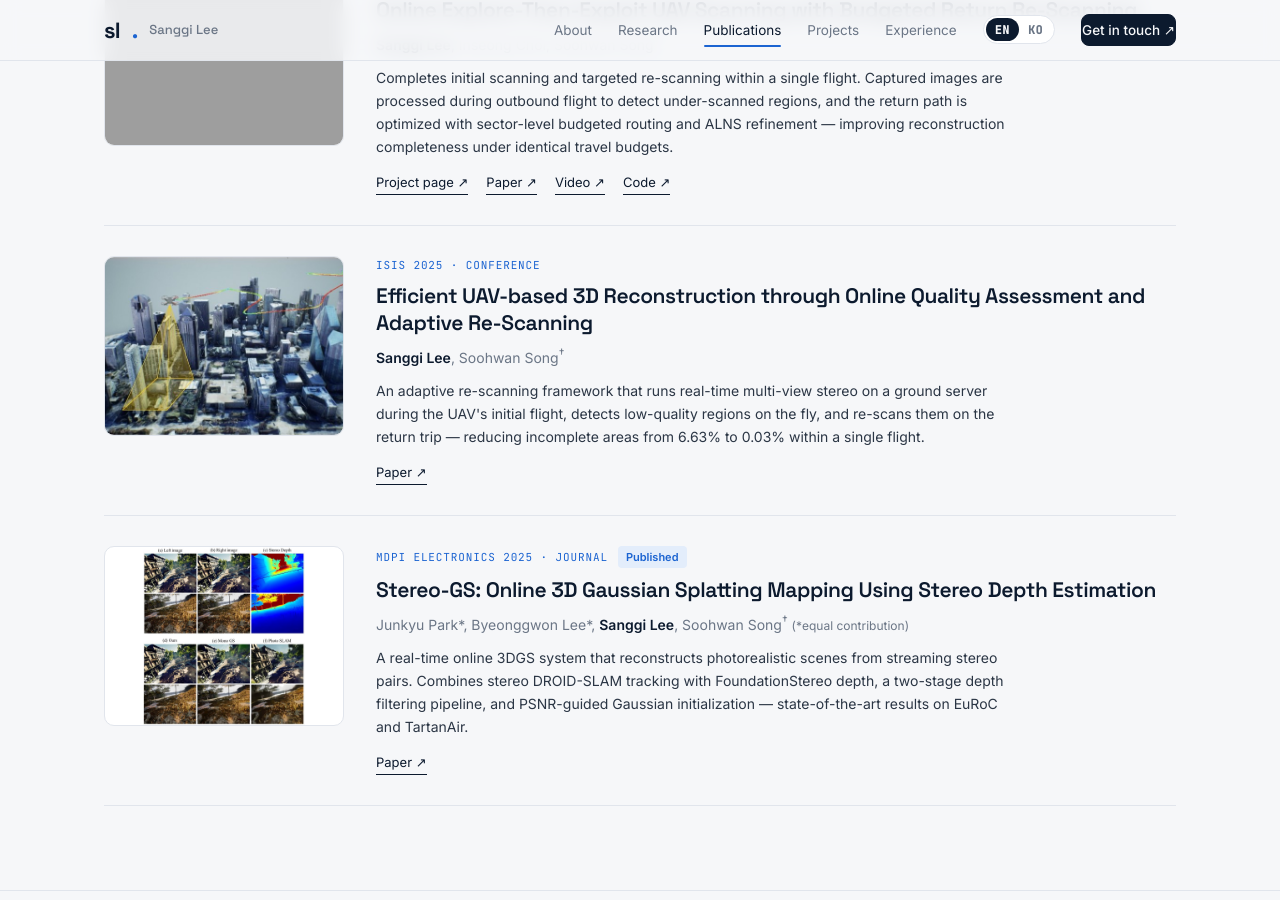
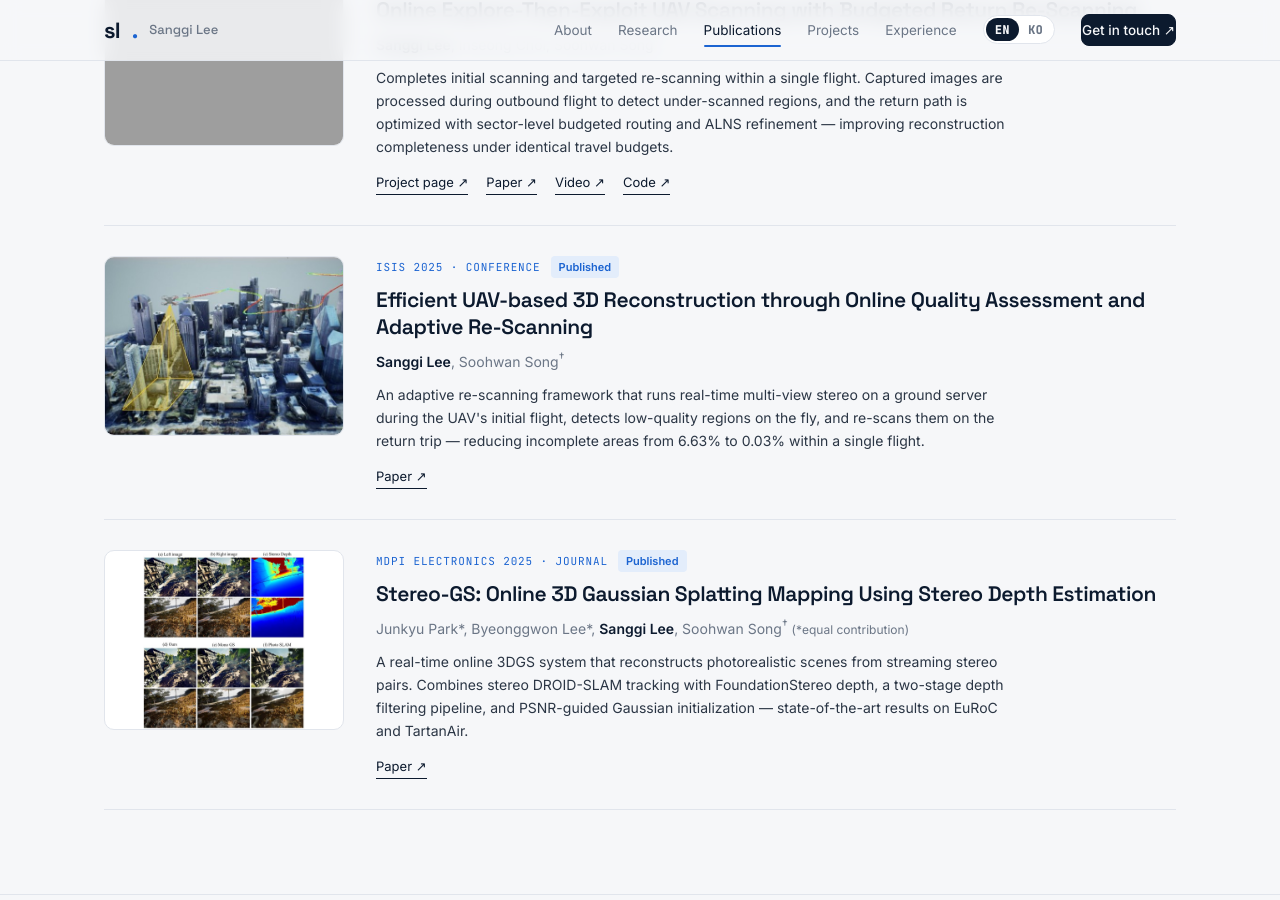
Before and after one commit to lsk1233/lsk1233.github.io, a Jekyll site: the page site/index.html, which Jekyll copies as it is, in a window 1280 px wide and 900 px high, scrolled down 2013 px. Built offline with Jekyll 4.4.1, drawn with Linux system fonts in a browser that asks for light colours; some web fonts are replaced.

Commit message:
ISIS 2025: Published badge

```diff
--- a/site/index.html
+++ b/site/index.html
@@ -348,7 +348,7 @@ html[lang="ko"] .mono{letter-spacing:.04em}
   <article class="pub reveal">
     <a class="th" href="assets/papers/Lee_ISIS2025.pdf" target="_blank" rel="noopener"><img src="assets/isis2025.jpg" alt="UAV scanning an urban scene with a re-scanning path" loading="lazy" style="object-fit:cover"></a>
     <div>
-      <div class="venue"><span class="mono">ISIS 2025 · Conference</span></div>
+      <div class="venue"><span class="mono">ISIS 2025 · Conference</span><span class="badge" data-ko="게재">Published</span></div>
       <h3><a href="assets/papers/Lee_ISIS2025.pdf" target="_blank" rel="noopener">Efficient UAV-based 3D Reconstruction through Online Quality Assessment and Adaptive Re-Scanning</a></h3>
       <div class="authors"><b>Sanggi Lee</b>, Soohwan Song<sup>†</sup></div>
       <p data-ko="UAV의 첫 비행 중 지상 서버에서 실시간 MVS로 3D 모델을 만들고, 품질이 낮은 영역을 즉시 찾아 복귀 비행에서 재스캔하는 적응형 경로 계획 프레임워크입니다. 한 번의 비행으로 불완전 영역을 6.63%에서 0.03%로 줄였습니다.">An adaptive re-scanning framework that runs real-time multi-view stereo on a ground server during the UAV's initial flight, detects low-quality regions on the fly, and re-scans them on the return trip — reducing incomplete areas from 6.63% to 0.03% within a single flight.</p>
```
